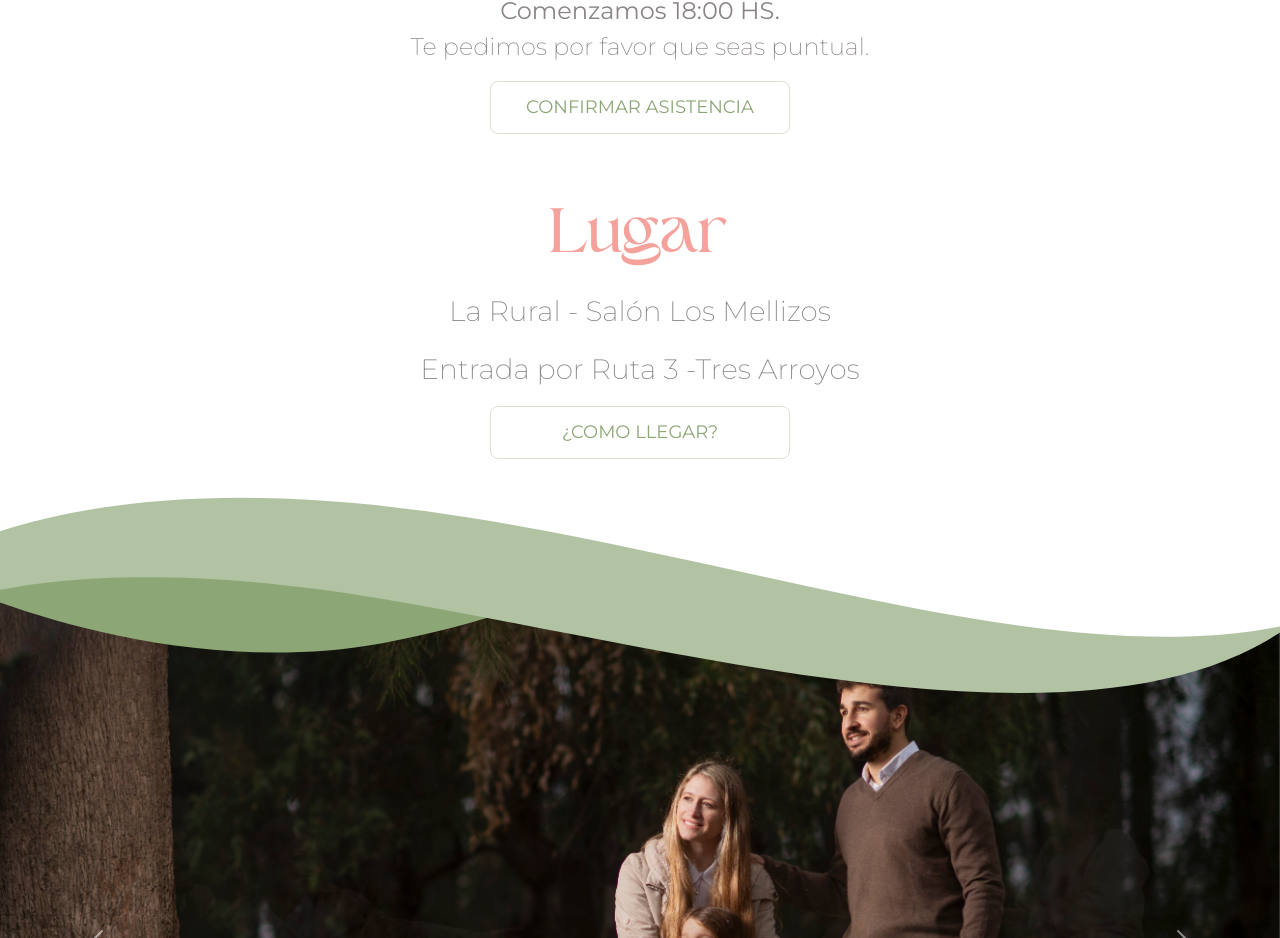
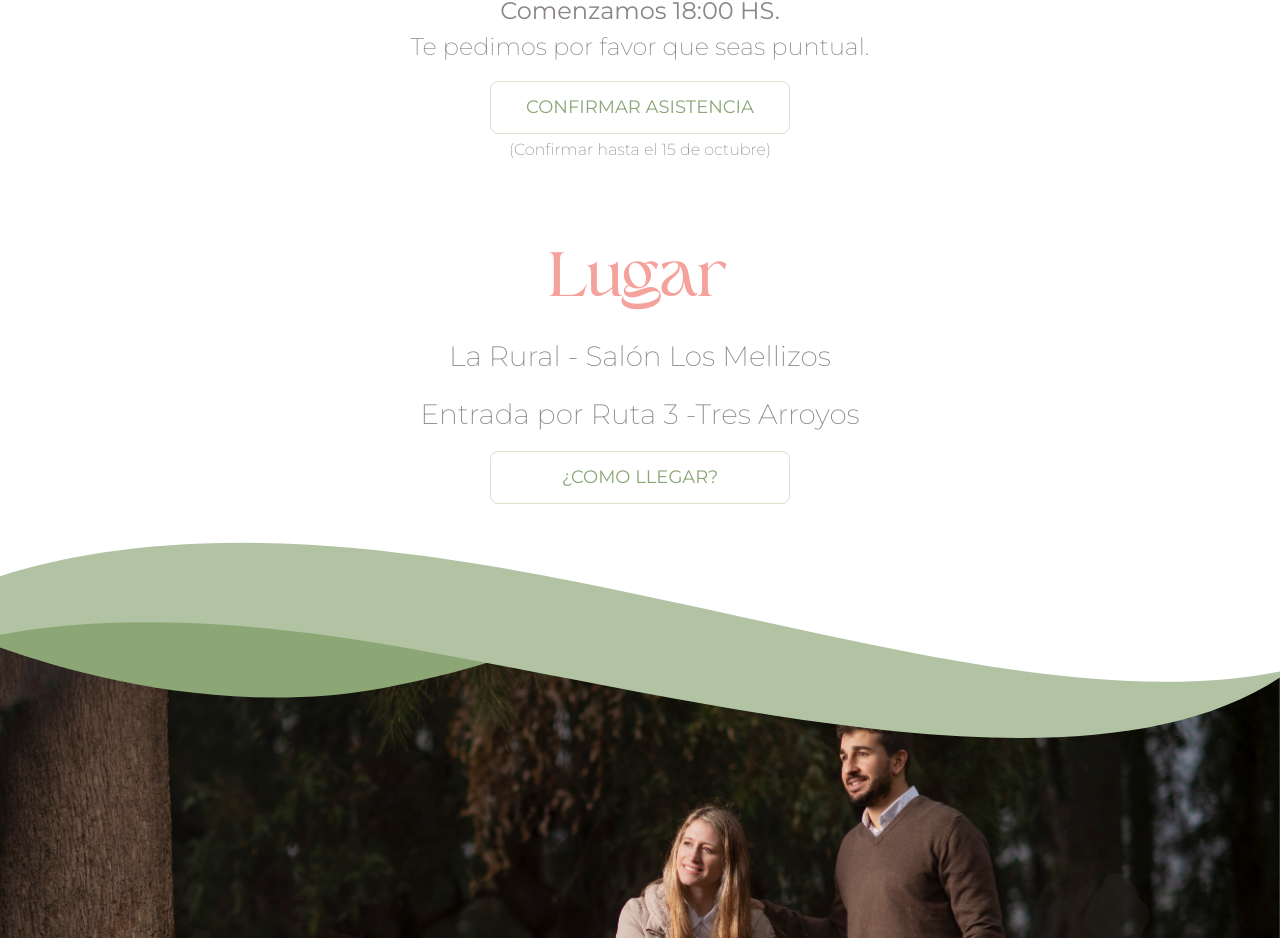
Before and after one commit to Te-invite/invitacion-flor_y_andres, a Vue app: page /invitation in a window 1280 px wide. Shown: the part 2376-3314 px from the top of the page. Built offline with nearby package versions, Linux system fonts and the light colour scheme.

Commit message:
Update SectionAsistencia.vue

```diff
--- a/src/components/SectionAsistencia.vue
+++ b/src/components/SectionAsistencia.vue
@@ -37,7 +37,7 @@ export default{
             <PopupAsistencia v-show="popup" @close="togglePopUp()"/>
             <Boton label="CONFIRMAR ASISTENCIA" customClass="btn-mayor" @click="togglePopUp()"/>
         </div>
-
+         <p class="detalle_asistencia3">(Confirmar hasta el 15 de octubre)</p>
 
     </div>
 </template>
@@ -70,6 +70,14 @@ export default{
     text-align: center;
     font-weight: 200;
 }
+.detalle_asistencia3{
+    font-family: var(--family__font_secondary);
+    color:var(--color__font_primary);
+    font-size: var(--font-size-16);
+    text-align: center;
+    font-weight: 200;
+    margin-top: .3rem;
+}
 .asistencia_description{
     width:80%;
     height:100%;
@@ -81,6 +89,9 @@ export default{
     .detalle_asistencia{
         font-size: var(--font-size-24);
     }
+    .detalle_asistencia3{
+    font-size: var(--font-size-18);
+    }
 
 }
 @media (min-width: 1025px) {
@@ -90,5 +101,8 @@ export default{
     .detalle_asistencia{
         font-size: var(--font-size-24);
     }
+    .detalle_asistencia3{
+        font-size: var(--font-size-16);
+    }
 }
 </style>
```
